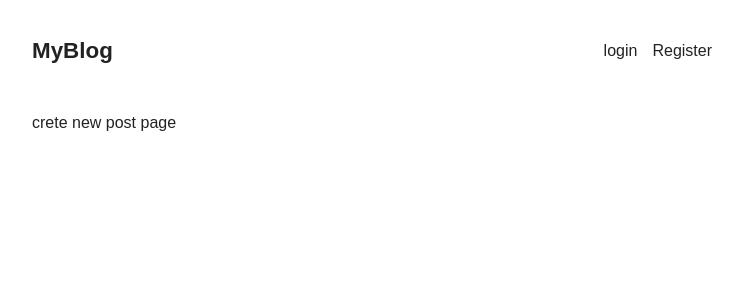
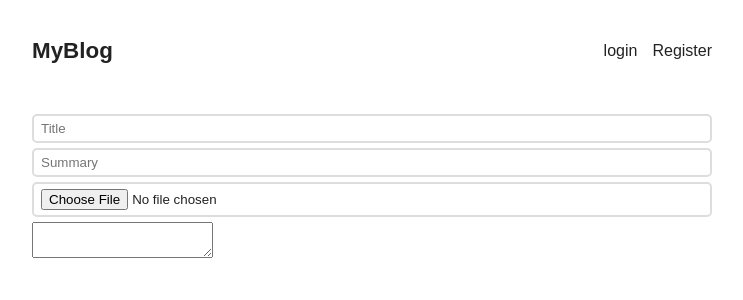
Before and after one commit to fmguerrero96/blogPracticeProject, a React (Vite) app: page /create in a window 1280 px wide. Shown: the top 300 px of the page, without its empty margins (268-1011 px from the left). Built offline with nearby package versions, Linux system fonts and the light colour scheme; no server answers.

Commit message:
Create basic page layout

```diff
--- a/src/pages/CreatePost.jsx
+++ b/src/pages/CreatePost.jsx
@@ -1,7 +1,10 @@
 export default function CreatePost(){
     return(
-        <div>
-            crete new post page
-        </div>
+        <form>
+            <input type="text" placeholder="Title" />
+            <input type="text" placeholder="Summary" />
+            <input type="file" />
+            <textarea name=" " id=""></textarea>
+        </form>
     )
 }
```
